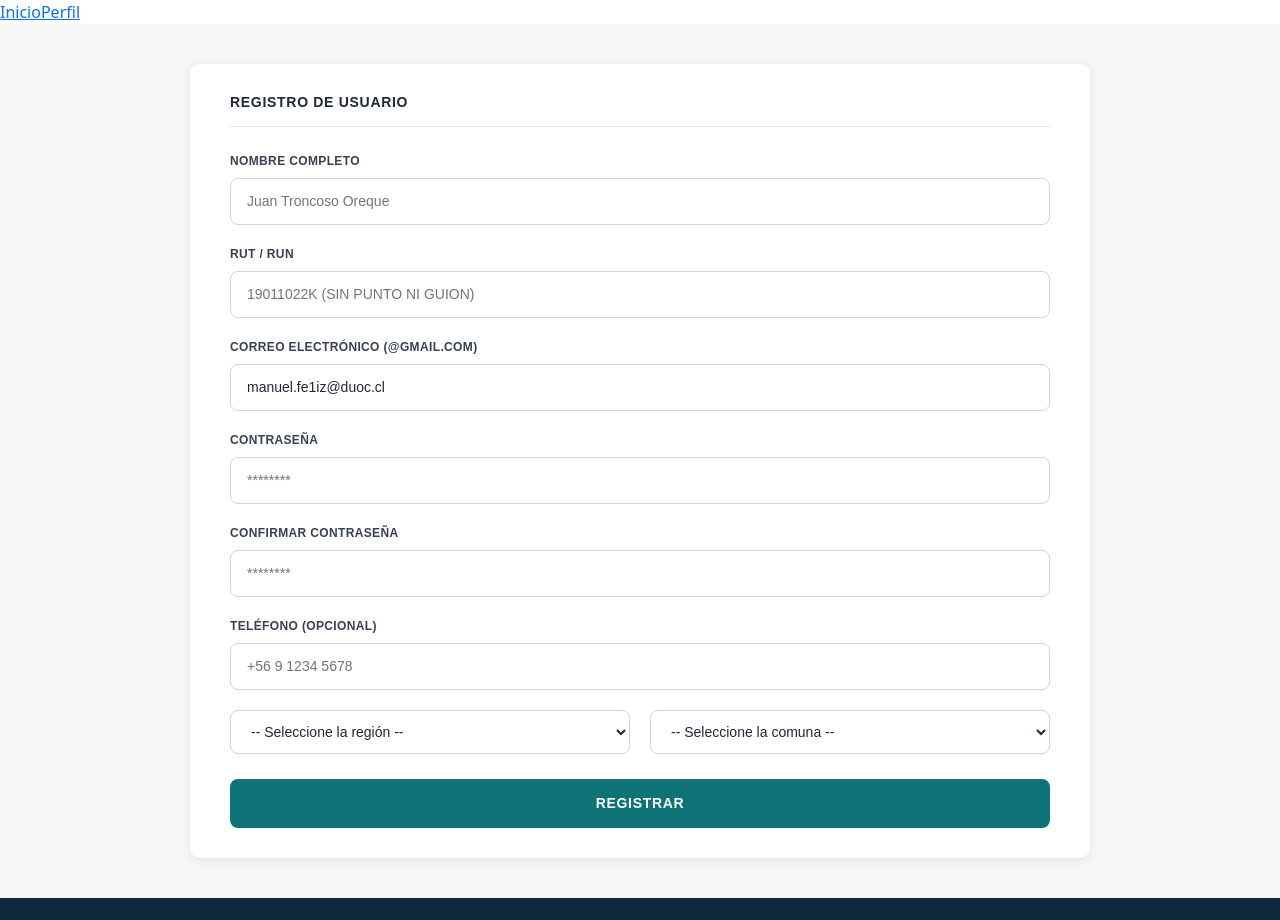
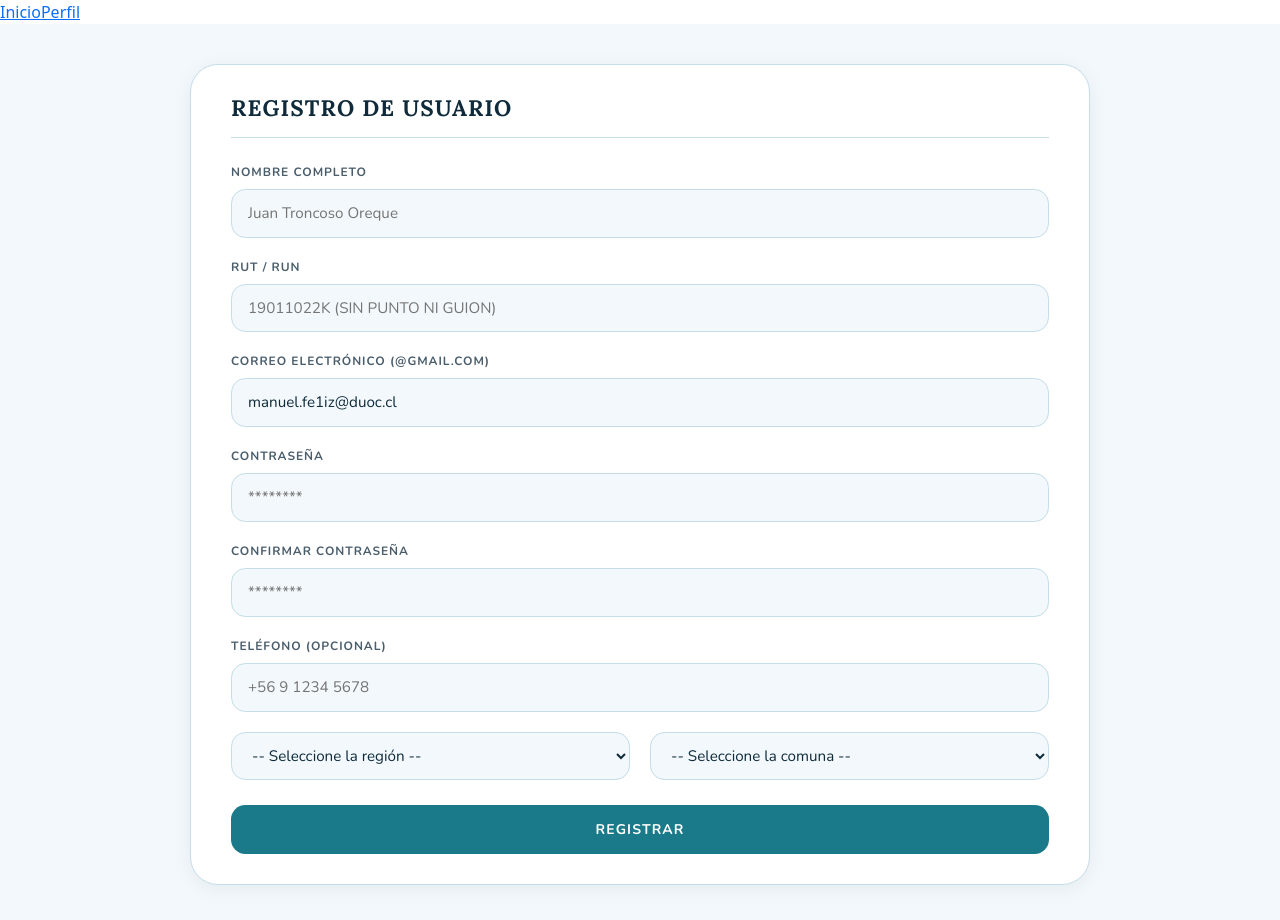
Before and after one commit to NATOcl/NATOcl.github.io, a React (Vite) app: page /registro in a window 1280 px wide. Shown: the top 920 px of the page. Built offline with nearby package versions, Linux system fonts and the light colour scheme.

Commit message:
se arregla css de blogs y registro.

```diff
--- a/src/index.css
+++ b/src/index.css
@@ -288,7 +288,7 @@
 /* ---------- Blogs ---------- */
 
 .blogs-seccion {
-    background-color: #eff3ea;
+    background-color: #f2f8fb;
     font-family: 'Nunito', system-ui, sans-serif;
     padding-top: 4rem;
     padding-bottom: 6rem;
@@ -303,7 +303,7 @@
 
 .blogs-main-title {
     font-family: 'Lora', Georgia, serif;
-    color: #19241c;
+    color: #0f2a3a;
     font-size: clamp(2rem, 4vw, 2.5rem);
     font-weight: 700;
     letter-spacing: 0.1em;
@@ -314,7 +314,7 @@
 }
 
 .blogs-main-title span {
-    color: #598363;
+    color: #1a7a8a;
 }
 
 .blogs-list {
@@ -325,10 +325,10 @@
 
 .blog-card {
     background-color: #ffffff;
-    border: 1px solid #d2e2d6;
+    border: 1px solid #c5dde8;
     border-radius: 1.75rem;
     padding: 2rem;
-    box-shadow: 0 4px 20px rgba(25, 36, 28, 0.04);
+    box-shadow: 0 4px 20px rgba(15, 42, 58, 0.04);
     display: flex;
     flex-direction: column;
     gap: 2rem;
@@ -352,8 +352,8 @@
 
 .blog-badge {
     display: inline-block;
-    background-color: #e1ebd9;
-    color: #486851;
+    background-color: #d4e9f2;
+    color: #1a7a8a;
     font-size: 0.75rem;
     font-weight: 700;
     letter-spacing: 0.08em;
@@ -364,7 +364,7 @@
 
 .blog-title {
     font-family: 'Lora', Georgia, serif;
-    color: #19241c;
+    color: #0f2a3a;
     font-size: clamp(1.8rem, 3.5vw, 2.25rem);
     font-weight: 700;
     line-height: 1.2;
@@ -372,7 +372,7 @@
 }
 
 .blog-text {
-    color: #4a5d50;
+    color: #4a5d6b;
     line-height: 1.75;
     font-size: 1rem;
 }
@@ -381,7 +381,7 @@
     display: inline-flex;
     align-items: center;
     gap: 0.5rem;
-    background-color: #486851;
+    background-color: #1a7a8a;
     color: #ffffff;
     font-size: 0.875rem;
     font-weight: 700;
@@ -389,12 +389,12 @@
     border-radius: 9999px;
     text-decoration: none;
     transition: background-color 0.2s ease;
-    box-shadow: 0 2px 4px rgba(72, 104, 81, 0.15);
+    box-shadow: 0 2px 4px rgba(26, 122, 138, 0.2);
     width: fit-content;
 }
 
 .blog-btn:hover {
-    background-color: #395340;
+    background-color: #13606d;
     color: #ffffff;
 }
 
@@ -408,38 +408,40 @@
     aspect-ratio: 4 / 3;
     object-fit: cover;
     border-radius: 1.5rem;
-    box-shadow: 0 8px 24px rgba(25, 36, 28, 0.08);
+    box-shadow: 0 8px 24px rgba(15, 42, 58, 0.08);
 }
 
 /* ---------- Registro ---------- */
 
 .registro-page {
     min-height: 100vh;
-  background-color: #f4f6f8;
+    background-color: #f2f8fb;
     display: flex;
     justify-content: center;
     align-items: flex-start;
     padding: 40px 20px;
-  font-family: Arial, Helvetica, sans-serif;
+    font-family: 'Nunito', system-ui, sans-serif;
 }
 
 .registro-card {
     background-color: #ffffff;
-  border-radius: 10px;
-  box-shadow: 0 2px 10px rgba(0, 0, 0, 0.08);
+    border: 1px solid #c5dde8;
+    border-radius: 1.75rem;
+    box-shadow: 0 4px 20px rgba(15, 42, 58, 0.06);
     padding: 30px 40px;
     width: 900px;
     max-width: 100%;
 }
 
 .registro-card-title {
-  font-size: 14px;
+    font-family: 'Lora', Georgia, serif;
+    font-size: 1.4rem;
     font-weight: 700;
-  color: #1f2937;
+    color: #0f2a3a;
     letter-spacing: 0.05em;
     margin-bottom: 25px;
     padding-bottom: 15px;
-  border-bottom: 1px solid #e5e7eb;
+    border-bottom: 1px solid #c5dde8;
     margin-top: 0;
 }
 
@@ -449,23 +451,30 @@
 
 .registro-label {
     display: block;
-  font-size: 12px;
+    font-size: 0.75rem;
     font-weight: 700;
-  color: #374151;
+    color: #4a5d6b;
     margin-bottom: 8px;
-  letter-spacing: 0.03em;
+    letter-spacing: 0.08em;
+    text-transform: uppercase;
 }
 
 .registro-input {
     width: 100%;
     padding: 12px 16px;
-  font-size: 14px;
-  color: #1f2937;
-  background-color: #ffffff;
-  border: 1px solid #d1d5db;
-  border-radius: 8px;
+    font-size: 0.95rem;
+    color: #0f2a3a;
+    background-color: #f2f8fb;
+    border: 1px solid #c5dde8;
+    border-radius: 0.9rem;
     outline: none;
     box-sizing: border-box;
+    transition: border-color 0.2s ease, box-shadow 0.2s ease;
+}
+
+.registro-input:focus {
+    border-color: #1a7a8a;
+    box-shadow: 0 0 0 0.2rem rgba(26, 122, 138, 0.2);
 }
 
 .registro-row {
@@ -477,24 +486,36 @@
 .registro-select {
     flex: 1;
     padding: 12px 16px;
-  font-size: 14px;
-  color: #1f2937;
-  background-color: #ffffff;
-  border: 1px solid #d1d5db;
-  border-radius: 8px;
+    font-size: 0.95rem;
+    color: #0f2a3a;
+    background-color: #f2f8fb;
+    border: 1px solid #c5dde8;
+    border-radius: 0.9rem;
     outline: none;
     box-sizing: border-box;
+    transition: border-color 0.2s ease, box-shadow 0.2s ease;
+}
+
+.registro-select:focus {
+    border-color: #1a7a8a;
+    box-shadow: 0 0 0 0.2rem rgba(26, 122, 138, 0.2);
 }
 
 .registro-button {
     width: 100%;
     padding: 14px;
-  font-size: 14px;
+    font-size: 0.875rem;
     font-weight: 700;
     color: #ffffff;
-  background-color: #0d7377;
+    background-color: #1a7a8a;
     border: none;
-  border-radius: 8px;
-  letter-spacing: 0.05em;
+    border-radius: 0.9rem;
+    letter-spacing: 0.08em;
+    text-transform: uppercase;
     cursor: pointer;
+    transition: background-color 0.2s ease;
 }
+
+.registro-button:hover {
+    background-color: #13606d;
+}
```
Also changed, not shown: 1 other file (tests, documents, lock files or other folders). Lines whose indentation alone changed are shown as unchanged.
